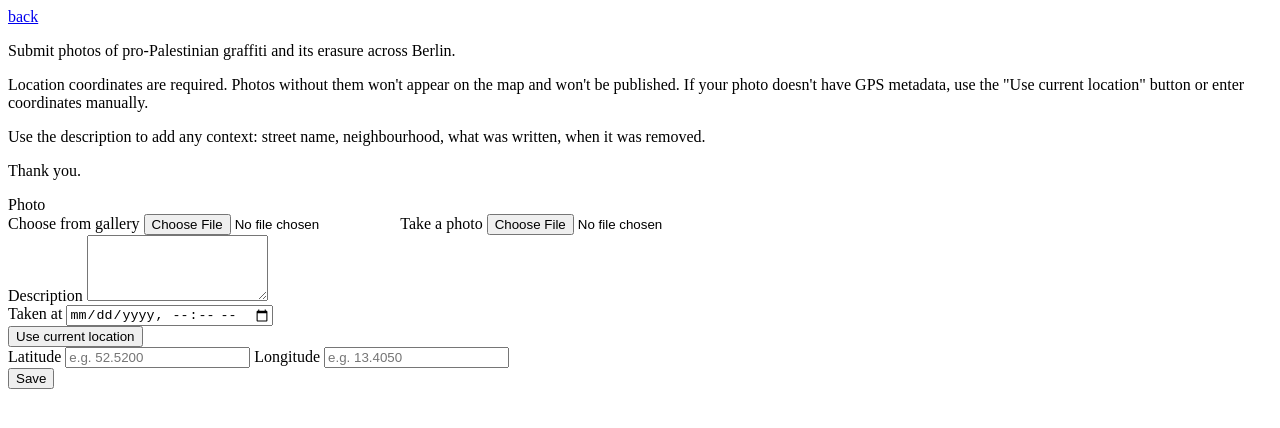
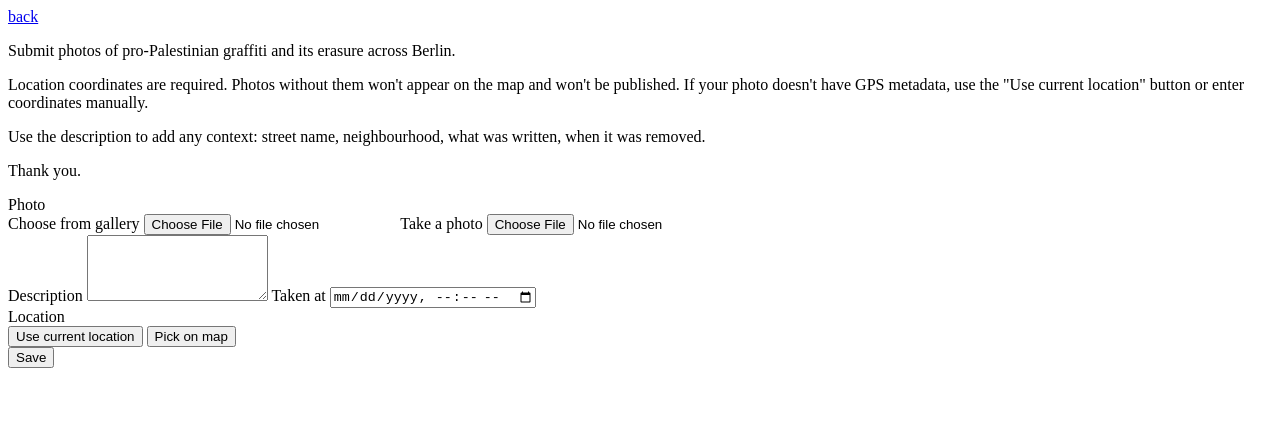
Before and after one commit to sinanatra/whitewashed, a SvelteKit app: page /upload in a window 1280 px wide. Shown: the top 428 px of the page. Built offline with nearby package versions, Linux system fonts and the light colour scheme.

Commit message:
feat location picker

```diff
--- /dev/null
+++ b/src/lib/components/LocationPicker.svelte
@@ -0,0 +1,212 @@
+<script lang="ts">
+  let { lat = $bindable(""), lng = $bindable("") } = $props();
+
+  const TILE_SIZE = 256;
+  const MIN_ZOOM = 10;
+  const MAX_ZOOM = 18;
+  const DEFAULT_CENTER = { lat: 52.52, lng: 13.405 };
+
+  let mapElement = $state<HTMLDivElement>();
+  let viewportWidth = $state(0);
+  let viewportHeight = $state(0);
+  let isDragging = $state(false);
+  let center = $state(DEFAULT_CENTER);
+  let zoom = $state(13);
+  let activePointers = new Map<number, { clientX: number; clientY: number }>();
+  let lastPinchDistance: number | null = null;
+  let initialized = $state(false);
+  let didDrag = false;
+  let wasDragging = false;
+
+  function clamp(value: number, min: number, max: number) {
+    return Math.min(max, Math.max(min, value));
+  }
+
+  function projectToWorld(la: number, ln: number, z: number) {
+    const scale = TILE_SIZE * 2 ** z;
+    const sinLat = Math.sin((clamp(la, -85, 85) * Math.PI) / 180);
+    return {
+      x: ((ln + 180) / 360) * scale,
+      y: (0.5 - Math.log((1 + sinLat) / (1 - sinLat)) / (4 * Math.PI)) * scale,
+    };
+  }
+
+  function unprojectFromWorld(x: number, y: number, z: number) {
+    const scale = TILE_SIZE * 2 ** z;
+    const lng = (x / scale) * 360 - 180;
+    const mercatorY = 0.5 - y / scale;
+    const lat = (Math.atan(Math.sinh(mercatorY * 2 * Math.PI)) * 180) / Math.PI;
+    return { lat, lng };
+  }
+
+  $effect(() => {
+    if (!initialized && lat && lng) {
+      center = { lat: Number(lat), lng: Number(lng) };
+      initialized = true;
+    }
+  });
+
+  let centerWorld = $derived(projectToWorld(center.lat, center.lng, zoom));
+  let halfWidth = $derived(viewportWidth / 2);
+  let halfHeight = $derived(viewportHeight / 2);
+  let startTileX = $derived(Math.floor((centerWorld.x - halfWidth) / TILE_SIZE));
+  let endTileX = $derived(Math.floor((centerWorld.x + halfWidth) / TILE_SIZE));
+  let startTileY = $derived(Math.floor((centerWorld.y - halfHeight) / TILE_SIZE));
+  let endTileY = $derived(Math.floor((centerWorld.y + halfHeight) / TILE_SIZE));
+
+  let tiles = $derived(
+    Array.from(
+      { length: Math.max(0, (endTileY - startTileY + 1) * (endTileX - startTileX + 1)) },
+      (_, i) => {
+        const w = endTileX - startTileX + 1;
+        const x = startTileX + (i % w);
+        const y = startTileY + Math.floor(i / w);
+        return {
+          key: `${zoom}-${x}-${y}`,
+          left: x * TILE_SIZE - centerWorld.x + halfWidth,
+          top: y * TILE_SIZE - centerWorld.y + halfHeight,
+          src: `https://tile.openstreetmap.org/${zoom}/${x}/${y}.png`,
+        };
+      },
+    ),
+  );
+
+  let markerPos = $derived(
+    lat && lng
+      ? (() => {
+          const p = projectToWorld(Number(lat), Number(lng), zoom);
+          return { left: p.x - centerWorld.x + halfWidth, top: p.y - centerWorld.y + halfHeight };
+        })()
+      : null,
+  );
+
+  function placePin(clientX: number, clientY: number) {
+    if (!mapElement) return;
+    const rect = mapElement.getBoundingClientRect();
+    const { lat: newLat, lng: newLng } = unprojectFromWorld(
+      centerWorld.x - halfWidth + (clientX - rect.left),
+      centerWorld.y - halfHeight + (clientY - rect.top),
+      zoom,
+    );
+    lat = String(Math.round(newLat * 1e6) / 1e6);
+    lng = String(Math.round(newLng * 1e6) / 1e6);
+  }
+
+  function handlePointerDown(event: PointerEvent) {
+    if (!mapElement) return;
+    mapElement.setPointerCapture(event.pointerId);
+    activePointers.set(event.pointerId, { clientX: event.clientX, clientY: event.clientY });
+    if (activePointers.size === 1) {
+      isDragging = true;
+      didDrag = false;
+      lastPinchDistance = null;
+    } else if (activePointers.size >= 2) {
+      const [p1, p2] = [...activePointers.values()];
+      lastPinchDistance = Math.hypot(p2.clientX - p1.clientX, p2.clientY - p1.clientY);
+    }
+  }
+
+  function handlePointerMove(event: PointerEvent) {
+    if (!activePointers.has(event.pointerId)) return;
+    const prev = activePointers.get(event.pointerId)!;
+    activePointers.set(event.pointerId, { clientX: event.clientX, clientY: event.clientY });
+
+    if (activePointers.size >= 2) {
+      const [p1, p2] = [...activePointers.values()];
+      const distance = Math.hypot(p2.clientX - p1.clientX, p2.clientY - p1.clientY);
+      if (lastPinchDistance !== null && distance > 0) {
+        zoom = clamp(Math.round(zoom + Math.log2(distance / lastPinchDistance)), MIN_ZOOM, MAX_ZOOM);
+      }
+      lastPinchDistance = distance;
+    } else {
+      const dx = event.clientX - prev.clientX;
+      const dy = event.clientY - prev.clientY;
+      if (Math.abs(dx) > 2 || Math.abs(dy) > 2) didDrag = true;
+      const cw = projectToWorld(center.lat, center.lng, zoom);
+      const next = unprojectFromWorld(cw.x - dx, cw.y - dy, zoom);
+      center = { lat: clamp(next.lat, -85, 85), lng: clamp(next.lng, -180, 180) };
+    }
+  }
+
+  function handlePointerUp(event: PointerEvent) {
+    if (!mapElement) return;
+    if (mapElement.hasPointerCapture(event.pointerId)) mapElement.releasePointerCapture(event.pointerId);
+    activePointers.delete(event.pointerId);
+    if (activePointers.size === 0) {
+      wasDragging = didDrag;
+      didDrag = false;
+      isDragging = false;
+      lastPinchDistance = null;
+    }
+  }
+
+  function handleClick(event: MouseEvent) {
+    if (wasDragging) { wasDragging = false; return; }
+    placePin(event.clientX, event.clientY);
+  }
+
+  function zoomBy(step: number, e: MouseEvent) {
+    e.stopPropagation();
+    zoom = clamp(zoom + step, MIN_ZOOM, MAX_ZOOM);
+  }
+</script>
+
+<!-- svelte-ignore a11y_no_noninteractive_element_interactions -->
+<!-- svelte-ignore a11y_click_events_have_key_events -->
+<div
+  bind:this={mapElement}
+  bind:clientWidth={viewportWidth}
+  bind:clientHeight={viewportHeight}
+  class={`relative h-64 overflow-hidden border border-black touch-none bg-neutral-200 ${isDragging ? "cursor-grabbing" : "cursor-crosshair"}`}
+  role="application"
+  aria-label="Pick a location on the map"
+  onpointerdown={handlePointerDown}
+  onpointermove={handlePointerMove}
+  onpointerup={handlePointerUp}
+  onpointercancel={handlePointerUp}
+  onclick={handleClick}
+>
+  <div class="absolute inset-0 grayscale contrast-125">
+    {#each tiles as tile (tile.key)}
+      <img
+        src={tile.src}
+        alt=""
+        class="absolute h-64 w-64 max-w-none select-none object-cover"
+        style={`left:${tile.left}px;top:${tile.top}px;`}
+        draggable="false"
+      />
+    {/each}
+  </div>
+
+  <div class="absolute right-3 top-3 z-10 flex flex-col gap-1">
+    <button
+      type="button"
+      class="flex h-7 w-7 items-center justify-center border border-black bg-white text-lg leading-none"
+      onpointerdown={(e) => e.stopPropagation()}
+      onclick={(e) => zoomBy(1, e)}
+    >+</button>
+    <button
+      type="button"
+      class="flex h-7 w-7 items-center justify-center border border-black bg-white text-lg leading-none"
+      onpointerdown={(e) => e.stopPropagation()}
+      onclick={(e) => zoomBy(-1, e)}
+    >−</button>
+  </div>
+
+  {#if markerPos}
+    <div
+      class="pointer-events-none absolute z-10 -translate-x-1/2 -translate-y-1/2"
+      style={`left:${markerPos.left}px;top:${markerPos.top}px;`}
+    >
+      <div class="h-4 w-4 rounded-full border-2 border-white bg-[#0000ff] shadow"></div>
+    </div>
+  {/if}
+
+  {#if !lat || !lng}
+    <div class="pointer-events-none absolute inset-0 flex items-center justify-center">
+      <span class="bg-white/80 px-2 py-1 text-xs text-black/60">
+        <span class="marker-text">tap to place pin</span>
+      </span>
+    </div>
+  {/if}
+</div>
--- a/src/routes/upload/+page.svelte
+++ b/src/routes/upload/+page.svelte
@@ -1,5 +1,6 @@
 <script>
   import * as exifr from "exifr";
+  import LocationPicker from "$lib/components/LocationPicker.svelte";
   function createRevealSequence(text) {
     const words = text.trim().split(/\s+/);
     const ranked = words
@@ -36,6 +37,7 @@
   let fileInput = $state();
   let cameraFileInput = $state();
   let locationSource = $state("");
+  let locationMode = $state("");
   let formState = $state({
     description: "",
     lat: "",
@@ -220,6 +222,7 @@
         formState.lat = String(position.coords.latitude);
         formState.lng = String(position.coords.longitude);
         locationSource = "device";
+        locationMode = "";
         error = "";
       },
       (err) => {
@@ -278,6 +281,7 @@
       uploadFile = null;
       originalUploadFile = null;
       locationSource = "";
+      locationMode = "";
       if (fileInput) fileInput.value = "";
       if (cameraFileInput) cameraFileInput.value = "";
     } catch (err) {
@@ -371,7 +375,6 @@
       ></textarea>
     </label>
 
-    <div class="grid gap-4 sm:grid-cols-2">
     <label class="block text-sm">
       <span class="marker-text">Taken at</span>
       <input
@@ -382,60 +385,43 @@
       />
     </label>
 
-      <div class="pt-6 flex items-center gap-3">
+    <div class="block text-sm">
+      <span class="marker-text">Location</span>
+      <div class="mt-1 flex flex-wrap gap-2">
         <button
           type="button"
-          onclick={useBrowserLocation}
+          onclick={() => { useBrowserLocation(); locationMode = ""; }}
           class="border border-black px-3 py-2 text-sm"
-          ><span class="marker-text">Use current location</span></button
-        >
-        {#if locationSource === "device"}
-          <span class="text-xs text-black/50"
-            ><span class="marker-text">from device</span></span
-          >
-        {:else if locationSource === "photo"}
-          <span class="text-xs text-black/50"
-            ><span class="marker-text">from photo</span></span
-          >
-        {/if}
+        ><span class="marker-text">Use current location</span></button>
+        <button
+          type="button"
+          onclick={() => { locationMode = locationMode === "map" ? "" : "map"; }}
+          class={`border px-3 py-2 text-sm ${locationMode === "map" ? "border-black bg-black text-white" : "border-black"}`}
+        ><span class="marker-text">Pick on map</span></button>
       </div>
 
-      <label class="block text-sm">
-        <span class="marker-text">Latitude</span>
-        <input
-          type="number"
-          step="any"
-          min="-90"
-          max="90"
-          name="lat"
-          bind:value={formState.lat}
-          placeholder="e.g. 52.5200"
-          class="mt-1 w-full border border-black px-3 py-2"
-        />
-      </label>
+      {#if locationMode === "map"}
+        <div class="mt-2">
+          <LocationPicker bind:lat={formState.lat} bind:lng={formState.lng} />
+        </div>
+      {/if}
 
-      <label class="block text-sm">
-        <span class="marker-text">Longitude</span>
-        <input
-          type="number"
-          step="any"
-          min="-180"
-          max="180"
-          name="lng"
-          bind:value={formState.lng}
-          placeholder="e.g. 13.4050"
-          class="mt-1 w-full border border-black px-3 py-2"
-        />
-      </label>
-
-      {#if (!formState.lat || !formState.lng) && uploadFile}
-        <p class="col-span-2 text-sm text-black/50">
-          <span class="marker-text"
-            >No location found — allow location access when prompted, or enter
-            coordinates manually.</span
-          >
+      {#if formState.lat && formState.lng}
+        <p class="mt-2 text-xs text-black/50">
+          <span class="marker-text">
+            {#if locationSource === "photo"}from photo — {/if}
+            {#if locationSource === "device"}from device — {/if}
+            {Number(formState.lat).toFixed(5)}, {Number(formState.lng).toFixed(5)}
+          </span>
+        </p>
+      {:else if uploadFile}
+        <p class="mt-2 text-xs text-black/50">
+          <span class="marker-text">No location found in photo — use current location or pick on map.</span>
         </p>
       {/if}
+
+      <input type="hidden" name="lat" value={formState.lat} />
+      <input type="hidden" name="lng" value={formState.lng} />
     </div>
 
     <button
```
Lines whose indentation alone changed are shown as unchanged.
